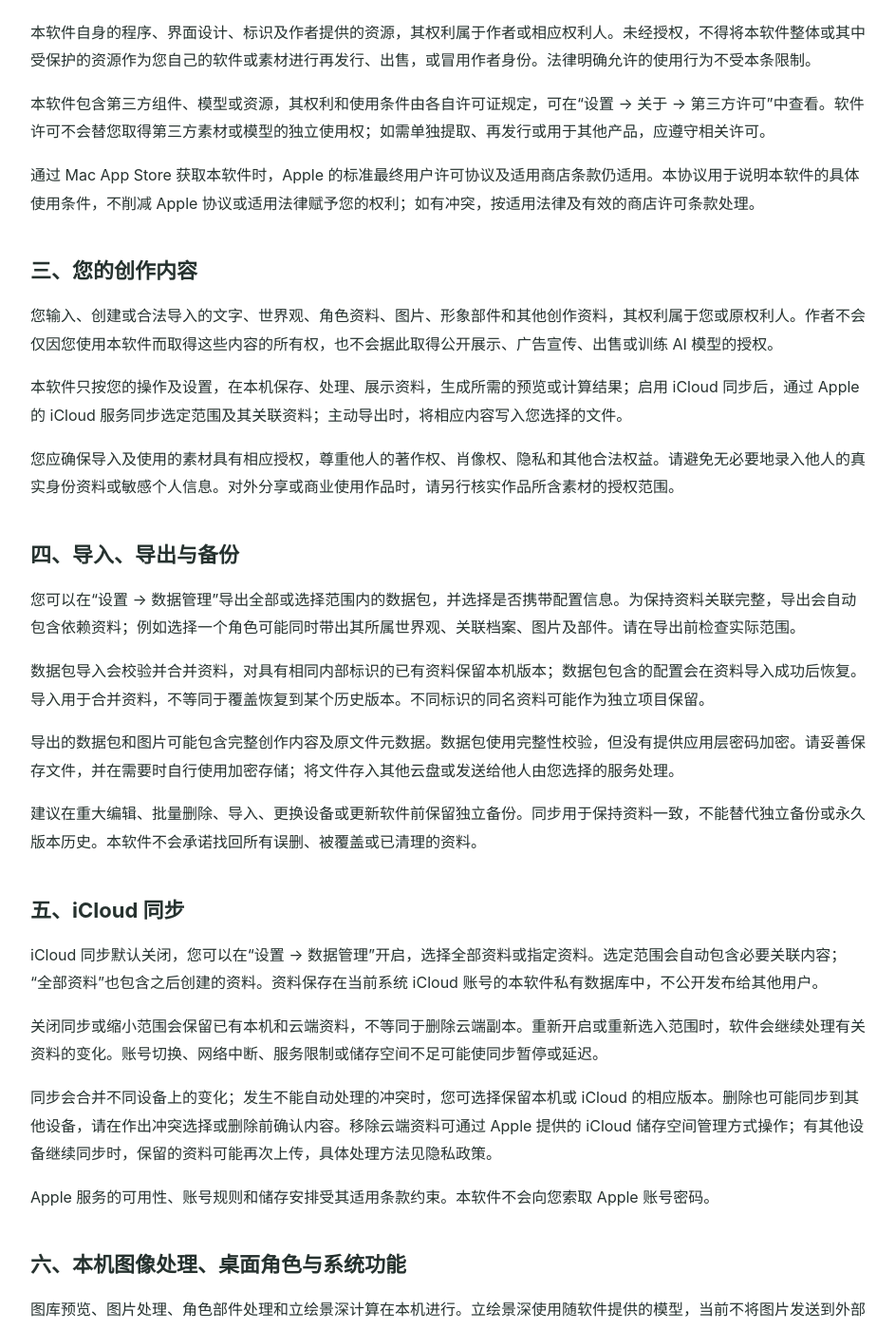
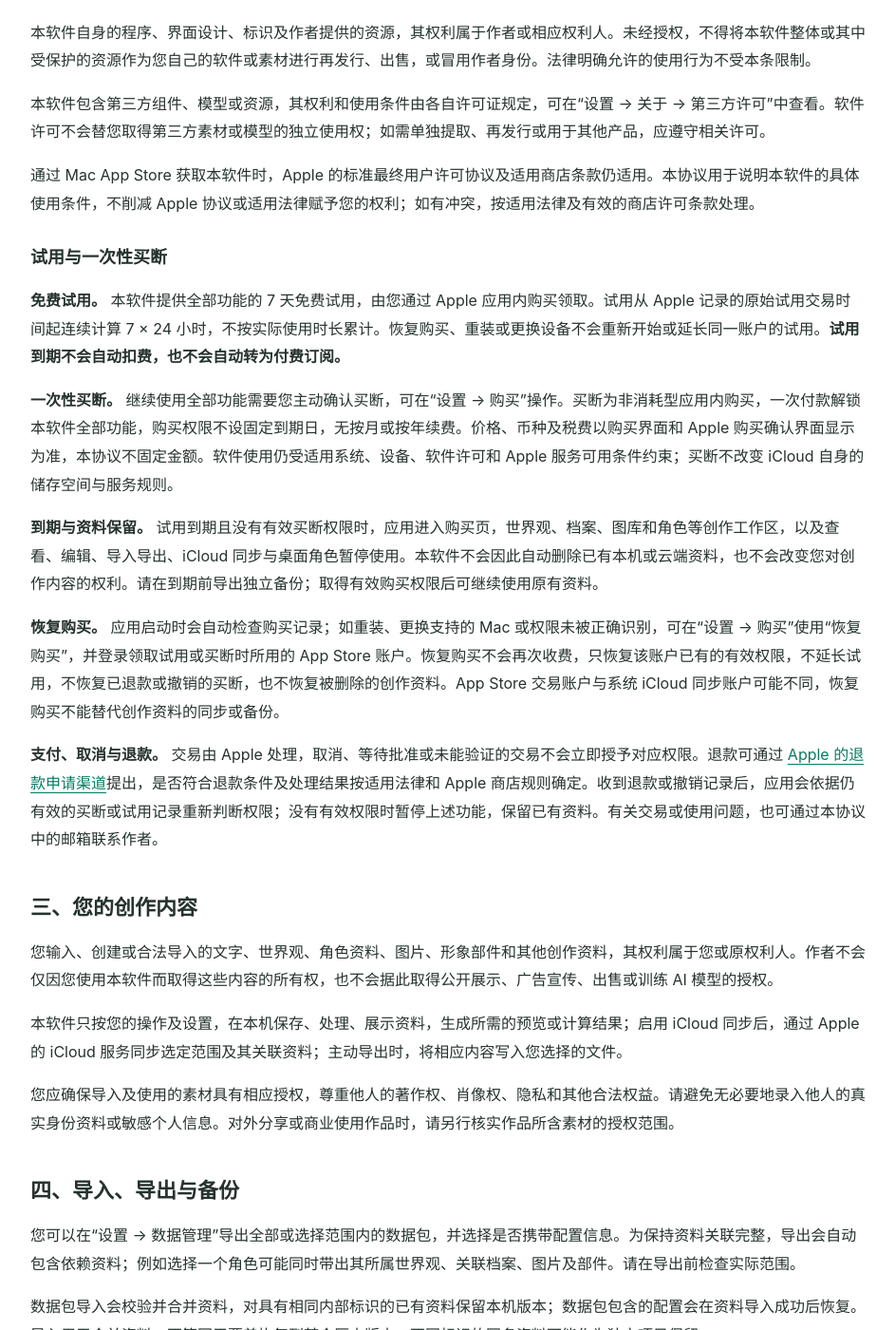
Before and after one commit to FaureWu/legal, a Jekyll site: the page built from ruaoc/user-agreement.md, in a window 1280 px wide and 1400 px high, scrolled down 975 px. Shown: the whole window at 95% size, without its empty margins (168-1111 px from the left). Built offline with Jekyll 4.4.1, drawn with Linux system fonts in a browser that asks for light colours; some of the changed text lies outside the part shown.

```diff
--- a/ruaoc/user-agreement.md
+++ b/ruaoc/user-agreement.md
@@ -8,13 +8,13 @@ permalink: /ruaoc/user-agreement/
 
 # 布袋 OC（Rua OC）用户协议
 
-版本：1.0
+版本：1.1
 更新日期：2026 年 10 月 12 日
 生效日期：2026 年 10 月 12 日
 
 本协议适用于福涂（以下简称“作者”）提供的 macOS 软件“布袋 OC”，英文名称为“Rua OC”（以下简称“本软件”）。联系邮箱为 [faurewu@icloud.com](mailto:faurewu@icloud.com)。
 
-请在使用本软件前阅读本协议，特别是创作内容权利、数据导入与同步、备份和责任范围的说明。若不同意适用的使用条件，请停止使用本软件；这不影响您依法享有的权利，也不影响您对自己创作内容的权利。
+请在使用本软件前阅读本协议，特别是免费试用与买断、创作内容权利、数据导入与同步、备份和责任范围的说明。若不同意适用的使用条件，请停止使用本软件；这不影响您依法享有的权利，也不影响您对自己创作内容的权利。
 
 ## 一、软件功能与使用范围
 
@@ -33,6 +33,18 @@ permalink: /ruaoc/user-agreement/
 本软件包含第三方组件、模型或资源，其权利和使用条件由各自许可证规定，可在“设置 → 关于 → 第三方许可”中查看。软件许可不会替您取得第三方素材或模型的独立使用权；如需单独提取、再发行或用于其他产品，应遵守相关许可。
 
 通过 Mac App Store 获取本软件时，Apple 的标准最终用户许可协议及适用商店条款仍适用。本协议用于说明本软件的具体使用条件，不削减 Apple 协议或适用法律赋予您的权利；如有冲突，按适用法律及有效的商店许可条款处理。
+
+### 试用与一次性买断
+
+**免费试用。** 本软件提供全部功能的 7 天免费试用，由您通过 Apple 应用内购买领取。试用从 Apple 记录的原始试用交易时间起连续计算 7 × 24 小时，不按实际使用时长累计。恢复购买、重装或更换设备不会重新开始或延长同一账户的试用。**试用到期不会自动扣费，也不会自动转为付费订阅。**
+
+**一次性买断。** 继续使用全部功能需要您主动确认买断，可在“设置 → 购买”操作。买断为非消耗型应用内购买，一次付款解锁本软件全部功能，购买权限不设固定到期日，无按月或按年续费。价格、币种及税费以购买界面和 Apple 购买确认界面显示为准，本协议不固定金额。软件使用仍受适用系统、设备、软件许可和 Apple 服务可用条件约束；买断不改变 iCloud 自身的储存空间与服务规则。
+
+**到期与资料保留。** 试用到期且没有有效买断权限时，应用进入购买页，世界观、档案、图库和角色等创作工作区，以及查看、编辑、导入导出、iCloud 同步与桌面角色暂停使用。本软件不会因此自动删除已有本机或云端资料，也不会改变您对创作内容的权利。请在到期前导出独立备份；取得有效购买权限后可继续使用原有资料。
+
+**恢复购买。** 应用启动时会自动检查购买记录；如重装、更换支持的 Mac 或权限未被正确识别，可在“设置 → 购买”使用“恢复购买”，并登录领取试用或买断时所用的 App Store 账户。恢复购买不会再次收费，只恢复该账户已有的有效权限，不延长试用，不恢复已退款或撤销的买断，也不恢复被删除的创作资料。App Store 交易账户与系统 iCloud 同步账户可能不同，恢复购买不能替代创作资料的同步或备份。
+
+**支付、取消与退款。** 交易由 Apple 处理，取消、等待批准或未能验证的交易不会立即授予对应权限。退款可通过 [Apple 的退款申请渠道](https://reportaproblem.apple.com/)提出，是否符合退款条件及处理结果按适用法律和 Apple 商店规则确定。收到退款或撤销记录后，应用会依据仍有效的买断或试用记录重新判断权限；没有有效权限时暂停上述功能，保留已有资料。有关交易或使用问题，也可通过本协议中的邮箱联系作者。
 
 ## 三、您的创作内容
 
```
Also changed, not shown: ruaoc/privacy-policy.md (+15 -2 lines).
